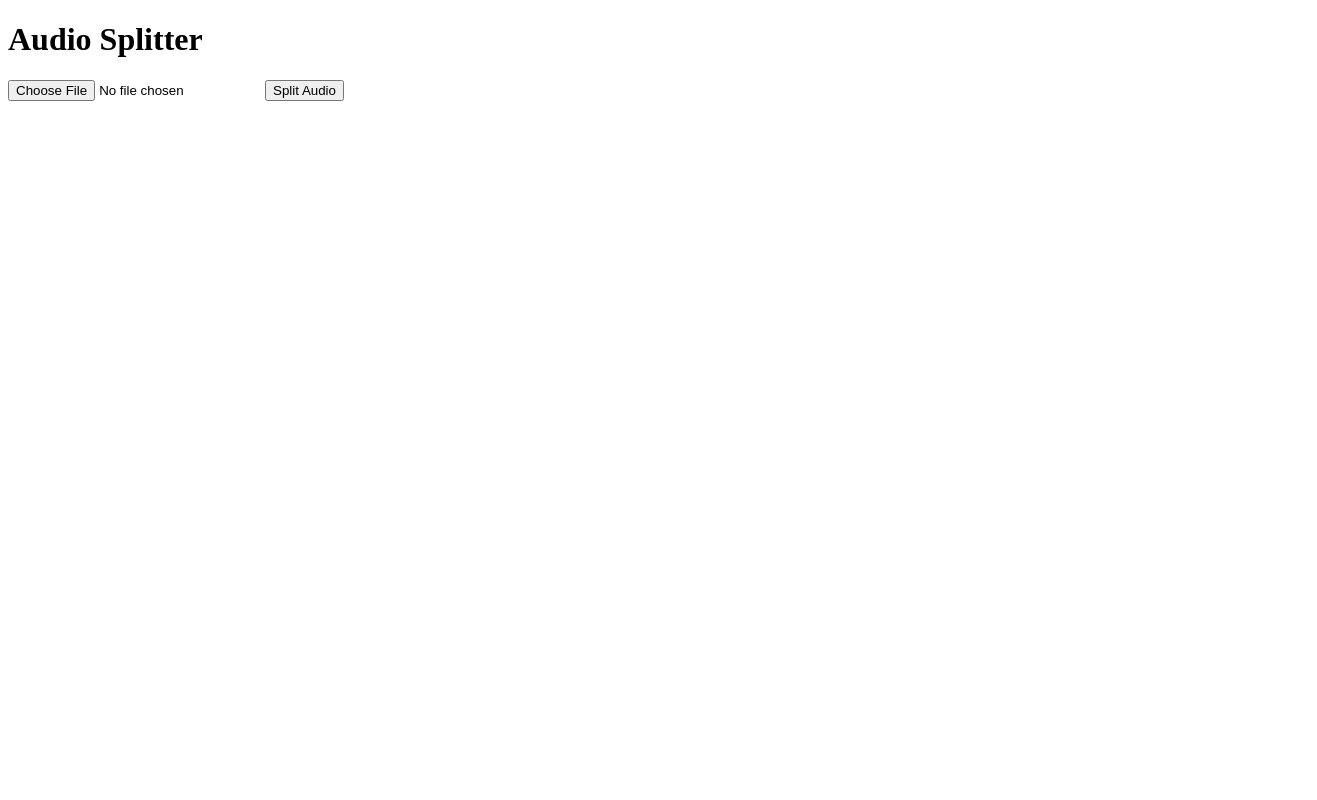
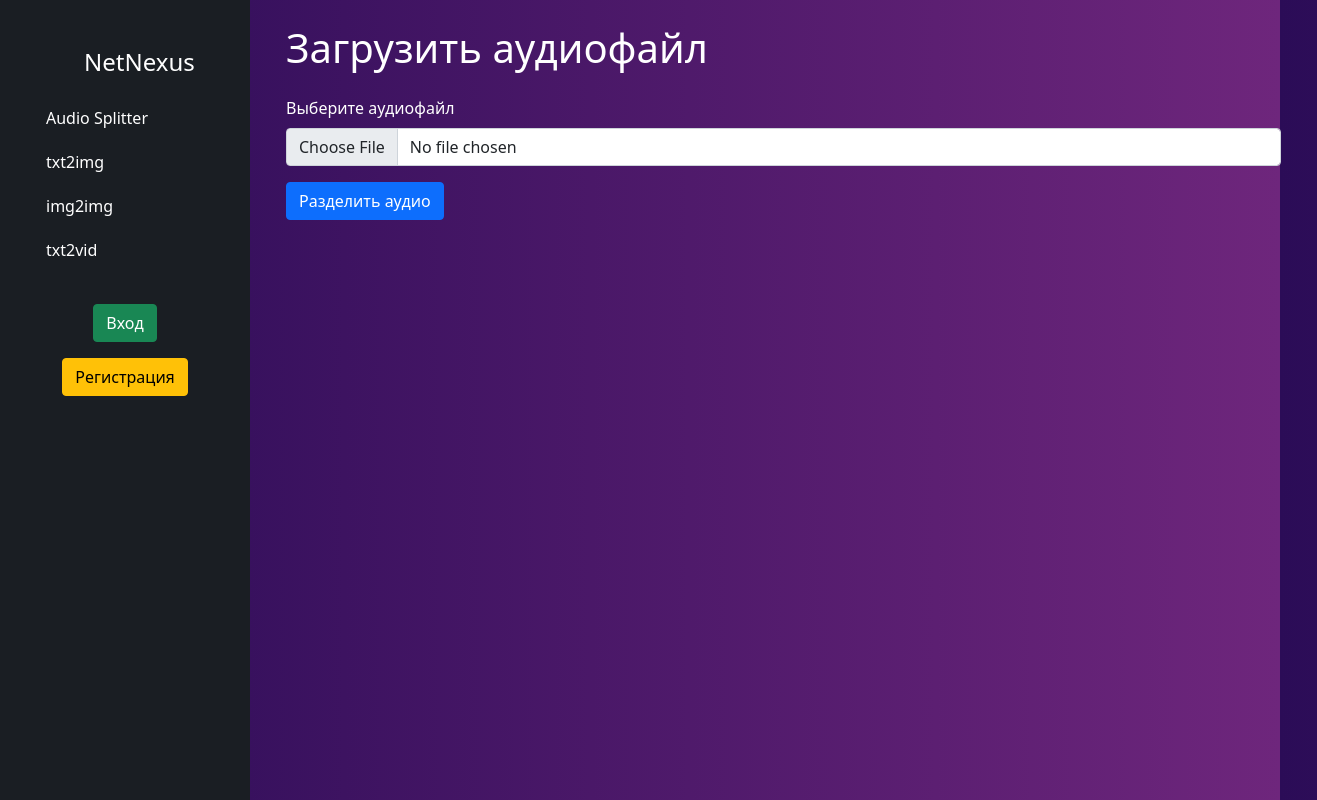
Before and after one commit to sdvnchk/NetNexus, a plain HTML site: page index.html in a window 1280 px wide. Shown: the whole page, 1317 px wide, since content can reach past the window. Drawn offline with nearby package versions, Linux system fonts and the light colour scheme.

Commit message:
Первая попытка в дизайн

```diff
--- a/index.html
+++ b/index.html
@@ -4,59 +4,85 @@
 <head>
     <meta charset="UTF-8">
     <meta name="viewport" content="width=device-width, initial-scale=1.0">
-    <title>Audio Splitter</title>
+    <title>NetNexus</title>
+    <!-- Подключение стилей Bootstrap -->
+    <link href="https://cdn.jsdelivr.net/npm/bootstrap@5.0.0-beta3/dist/css/bootstrap.min.css" rel="stylesheet">
+    <style>
+        body {
+            background: linear-gradient(to right, #2b0c57, #6e267c);
+            color: white;
+        }
+
+        .sidebar {
+            height: 100vh;
+            position: fixed;
+            width: 250px;
+            top: 0;
+            left: 0;
+            background-color: #1a1e23;
+            padding-top: 20px;
+            overflow-x: hidden;
+        }
+
+        .sidebar .nav-link {
+            padding: 10px;
+        }
+
+        .sidebar .nav-link:hover {
+            background-color: rgba(255, 255, 255, 0.1);
+        }
+
+        .content {
+            margin-left: 250px;
+        }
+    </style>
 </head>
 
 <body>
-    <h1>Audio Splitter</h1>
-    <!-- Форма для загрузки аудиофайла -->
-    <form id="audioForm" enctype="multipart/form-data">
-        <input type="file" name="audioFile" id="audioFile" accept="audio/*">
-        <button type="submit">Split Audio</button>
-    </form>
-    <!-- Контейнер для отображения результатов разделения -->
-    <div id="result"></div>
+    <!-- Левая часть страницы с хедером (сайдбаром) -->
+    <div class="container-fluid">
+        <div class="row">
+            <nav class="col-lg-2 d-lg-block sidebar">
+                <div class="position-sticky">
+                    <div class="p-4">
+                        <a href="/" class="d-flex align-items-center mb-2 mb-lg-0 text-white text-decoration-none">
+                            <svg class="bi me-2" width="40" height="32"><use xlink:href="#bootstrap" /></svg>
+                            <span class="fs-4">NetNexus</span>
+                        </a>
 
-    <script>
-        // Обработчик события submit формы
-        const audioForm = document.getElementById('audioForm');
-        const resultDiv = document.getElementById('result');
+                        <ul class="nav flex-column mt-3">
+                            <li class="nav-item"><a href="#" class="nav-link text-white">Audio Splitter</a></li>
+                            <li class="nav-item"><a href="#" class="nav-link text-white">txt2img</a></li>
+                            <li class="nav-item"><a href="#" class="nav-link text-white">img2img</a></li>
+                            <li class="nav-item"><a href="#" class="nav-link text-white">txt2vid</a></li>
+                        </ul>
 
-        audioForm.addEventListener('submit', async (e) => {
-            e.preventDefault();
+                        <div class="text-center mt-4">
+                            <a href="#" class="btn btn-success mt-2">Вход</a>
+                            <a href="#" class="btn btn-warning mt-3">Регистрация</a>
+                        </div>
+                    </div>
+                </div>
+            </nav>
 
-            // Создаем объект FormData для отправки файла на сервер
-            const formData = new FormData();
-            const fileInput = document.getElementById('audioFile');
-            const file = fileInput.files[0];
-            formData.append('file', file);
+            <!-- Основной контент страницы -->
+            <main class="col-lg-10 content">
+                <div class="container mt-4">
+                    <h1 class="mb-4">Загрузить аудиофайл</h1>
+                    <form id="audioForm" enctype="multipart/form-data">
+                        <div class="mb-3">
+                            <label for="audioFile" class="form-label">Выберите аудиофайл</label>
+                            <input type="file" class="form-control" id="audioFile" name="audioFile" accept="audio/*">
+                        </div>
+                        <button type="submit" class="btn btn-primary">Разделить аудио</button>
+                    </form>
 
-            try {
-                // Отправляем файл на сервер с использованием Fetch API
-                const response = await fetch('http://localhost:8000/split/', {
-                    method: 'POST',
-                    body: formData
-                });
-
-                // Обработка ответа от сервера
-                if (!response.ok) {
-                    throw new Error('Failed to split audio');
-                }
-
-                // Получаем данные от сервера в формате JSON
-                const data = await response.json();
-                // Отображаем результаты разделения аудиофайла
-                resultDiv.innerHTML = `
-                    <p>Split successful!</p>
-                    <p>Vocals: <a href="http://localhost:8000/download/vocals" download>Download Vocals</a></p>
-                    <p>Accompaniment: <a href="http://localhost:8000/download/accompaniment" download>Download Accompaniment</a></p>
-                `;
-            } catch (error) {
-                console.error(error);
-                resultDiv.innerHTML = '<p>Failed to split audio</p>';
-            }
-        });
-    </script>
+                    <!-- Результаты разделения аудио -->
+                    <div id="result" class="mt-4"></div>
+                </div>
+            </main>
+        </div>
+    </div>
 </body>
 
 </html>
```
